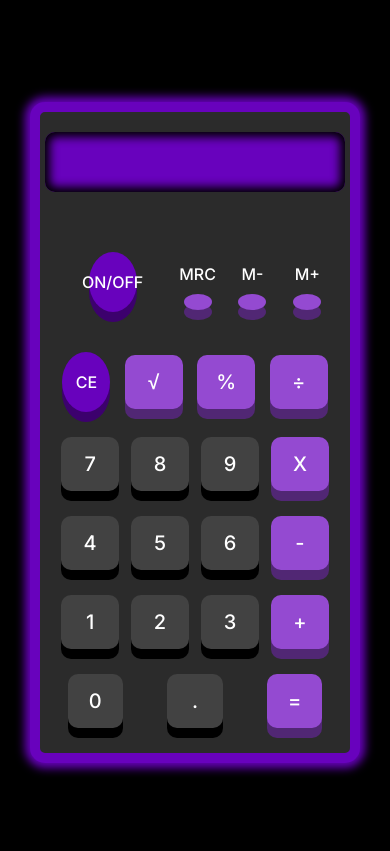
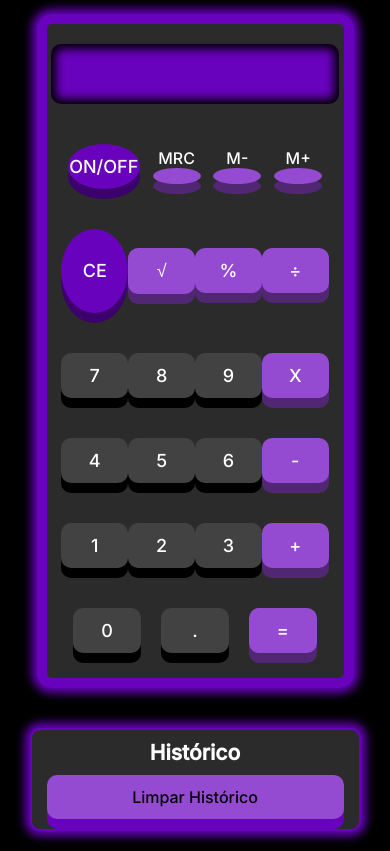
Before and after one commit to Andrey-Luccaa/Calculador, a plain HTML site: page index.html in a window 390 px wide. Drawn offline with Linux system fonts and the light colour scheme.

Commit message:
Add files via upload

```diff
--- a/css/style.css
+++ b/css/style.css
@@ -1,53 +1,70 @@
 @import url('https://fonts.googleapis.com/css2?family=Inter:wght@100;300;500&family=Poppins:wght@200;300;400;500&display=swap');
-*{
-    margin: 0px;
-    padding: 0px;
+
+* {
+    margin: 0;
+    padding: 0;
     font-family: 'Inter', sans-serif;
 }
+
 textarea:focus, input:focus {
     outline: 0;
 }
-:root{
+
+:root {
     --cor1: rgb(104, 2, 189);
+    --cor2: rgb(148, 74, 209);
     --bx1: rgb(60, 1, 109);
-    --cor2: rgb(148, 74, 209);
     --bx2: rgb(81, 39, 116);
+    --cinza: rgb(66, 66, 66);
+    --preto-inset: rgb(0, 0, 0);
+}
 
-}
-body{
+/* Estrutura */
+body {
     background: black;
     height: 100vh;
     display: flex;
     justify-content: center;
     align-items: center;
 }
-.box1{
+
+.box1 {
     display: flex;
-    justify-content: center;
+    justify-content: space-around;
     align-items: center;
     margin: 30px;
     width: 100%;
 }
-.calculadora{
+
+.calculadora {
     background-color: rgb(43, 43, 43);
     width: 40%;
     margin-top: 20px;
     border-radius: 15px;
     display: flex;
-    justify-content: center;
+    flex-direction: column;
     align-items: center;
-    flex-direction: column;
-    box-shadow: 0px 0px 10px 5px var(--cor1);
+    box-shadow: 0 0 10px 5px var(--cor1);
     border: solid var(--cor1) 10px;
 }
-.linha0{
+
+.linha0, .linha1, .linha2, .linha3, .linha4, .linha5, .linha6 {
     display: flex;
+    width: 90%;
     align-items: center;
-    margin: 20px;
-    width: 90%;
+    justify-content: space-around;
+    margin: 20px 0;
+    color: white;
 }
-.numbox{
-    margin: 20px;
+
+.linha6 {
+    margin-bottom: 25px;
+    width: 82%;
+    justify-content: space-between;
+}
+
+/* Display */
+.numbox {
     width: 90%;
     height: 40px;
     color: white;
@@ -57,477 +74,201 @@ body{
     border-radius: 10px;
     display: flex;
     align-items: center;
-    box-shadow: 0px 0px 10px 5px black inset;
+    box-shadow: inset 0 0 10px 5px black;
+    margin: 20px 0;
 }
-#conta{
+
+#conta {
     width: 90%;
     height: 100%;
     font-size: 30px;
     border: none;
-    margin: 10px;
     background: transparent;
     color: white;
-    cursor:initial;
+    margin: 10px;
+    cursor: initial;
 }
-.linha1{
+
+/* Botões Gerais */
+button, .on, .CE, .raiz, .porcentagem, .divisao, .multiplicacao, .subtracao, .soma, .resultado,
+.numero0, .numero1, .numero2, .numero3, .numero4, .numero5, .numero6, .numero7, .numero8, .numero9, .ponto {
     display: flex;
-    margin: 20px;
-    width: 90%;
+    justify-content: center;
     align-items: center;
-    justify-content: space-around;
+    padding: 15px;
+    width: 10%;
+    font-size: 20px;
+    border-radius: 10px;
+    cursor: pointer;
+    box-shadow: 0 10px 0 0 var(--preto-inset);
 }
-.on{
-    margin: 20px;
+
+button:active, .on:active, .CE:active, .raiz:active, .porcentagem:active,
+.divisao:active, .multiplicacao:active, .subtracao:active, .soma:active,
+.resultado:active, .numero0:active, .ponto:active, .numero1:active, .numero2:active, .numero3:active, .numero4:active, .numero5:active, .numero6:active, .numero7:active, .numero8:active, .numero9:active{
+    animation: apertar 0.3s;
+}
+
+@keyframes apertar {
+    0% {
+        box-shadow: none;
+        margin-top: 10px;
+    }
+}
+
+.CE {
+    margin: 0px;
     border-radius: 50%;
     background-color: var(--cor1);
     padding: 10px;
     cursor: pointer;
-    width: 10%;
+    width: 60px;
+    height: 60px; /* adiciona altura igual à largura */
     display: flex;
     justify-content: center;
     align-items: center;
     color: white;
     box-shadow: 0px 10px 0px 0px var(--bx1);
 }
-.on:active{
-    animation: apertar 0.3s;
+
+.CE p {
+    margin: 0;
+    cursor: initial;
+    font-size: 18px;
 }
-.on p{
-    margin: 10px;
-    cursor: initial;
+
+.historico-container {
+    background-color: rgb(43, 43, 43);
+    border: 2px solid var(--cor1);
+    border-radius: 10px;
+    padding: 10px 15px;
+    max-height: 50%;
+    overflow-y: auto;
+    font-family: sans-serif;
+    font-size: 24px;
+    margin: 20px;
+    display: flex;
+    width: 30%;
+    flex-direction: column;
+    color: white;
+    box-shadow: 0px 0px 10px 5px var(--cor1);
 }
-@keyframes apertar{
-    0%{
-        box-shadow: none;
-        margin-top: 10px;
+
+.historico-container h3 {
+    margin-top: 0;
+    text-align: center;
 }
+
+#historico {
+    list-style: none;
+    padding: 0;
+    margin: 0;
+    color: white;
 }
-.mrc{
+
+#historico li {
+    margin: 5px 0;
+    padding: 5px;
+    border-bottom: 1px solid var(--cor1);
+}
+
+#limparHistorico{
+    width: 100%;
+    margin: 10% 0% 10% 0%;
+    font-size: 20px;
+    background: var(--cor2);
+    box-shadow: 0 10px 0 0 var(--cor1);
+    border: none;
+
+}
+
+
+/* Cores Específicas */
+.on, .CE {
+    background-color: var(--cor1);
+    box-shadow: 0 10px 0 0 var(--bx1);
+    border-radius: 50%;
+}
+
+.raiz, .porcentagem, .divisao, .multiplicacao, .subtracao, .soma, .resultado {
+    background: var(--cor2);
+    box-shadow: 0 10px 0 0 var(--bx2);
+}
+
+.numero0, .numero1, .numero2, .numero3, .numero4, .numero5, .numero6, .numero7, .numero8, .numero9, .ponto {
+    background: var(--cinza);
+}
+
+/* Botões de memória */
+.mrc, .M-, .M {
     display: flex;
+    flex-direction: column;
     align-items: center;
     justify-content: center;
-    flex-direction: column;
     color: white;
     width: 10%;
 }
-.mrc_title{
-    margin: 10px;
-}
-.mrc_botao{
+
+.mrc_botao, .m-_botao, .m_botao {
     background: var(--cor2);
     width: 100%;
     border-radius: 50%;
     display: flex;
     justify-content: center;
     align-items: center;
-    box-shadow: 0px 10px 0px 0px var(--bx2);
+    box-shadow: 0 10px 0 0 var(--bx2);
     cursor: pointer;
 }
-.mrc_botao:active{
+
+.mrc_botao:active, .m-_botao:active, .m_botao:active {
     animation: apertar 0.3s;
 }
-#mrc{
+
+#mrc, #m-, #m {
     width: 100%;
     background: transparent;
     border: none;
     cursor: pointer;
 }
-.M-{
-    display: flex;
+
+@media screen and (max-width: 800px) {
+    .box1 {
+        flex-direction: column;
         align-items: center;
         justify-content: center;
-    flex-direction: column;
-    color: white;
-    width: 10%;
     }
-.m-_title{
-    margin: 10px;
+
+    .calculadora {
+        width: 90%;
+        margin-bottom: 20px;
     }
-.m-_botao{
-    background: var(--cor2);
-    width: 100%;
-    border-radius: 50%;
-    display: flex;
-    justify-content: center;
-    align-items: center;
-    box-shadow: 0px 10px 0px 0px var(--bx2);
-    cursor: pointer;
+
+    .historico-container {
+        width: 90%;
+        font-size: 18px;
+        max-height: 200px;
     }
-.m-_botao:active{
-    animation: apertar 0.3s;
+
+    button, .on, .CE, .raiz, .porcentagem, .divisao, .multiplicacao,
+    .subtracao, .soma, .resultado, .numero0, .numero1, .numero2, .numero3,
+    .numero4, .numero5, .numero6, .numero7, .numero8, .numero9, .ponto {
+        width: 18%;
+        font-size: 18px;
+        padding: 12px;
     }
-#m-{
-    width: 100%;
-    background: transparent;
-    border: none;
-    cursor: pointer;
+
+    .mrc, .M-, .M {
+        width: 18%;
     }
-.M{
-    display: flex;
-    align-items: center;
-    justify-content: center;
-    flex-direction: column;
-    color: white;
-    width: 10%;
+
+    .numbox {
+        font-size: 20px;
+        height: auto;
+        min-height: 40px;
     }
-.m_title{
-    margin: 10px;
-    color: white;
-}
-.m_botao{
-    background: var(--cor2);
-    width: 100%;
-    border-radius: 50%;
-    display: flex;
-    justify-content: center;
-    align-items: center;
-    box-shadow: 0px 10px 0px 0px var(--bx2);
-    cursor: pointer;
-}
-.m_botao:active{
-    animation: apertar 0.3s;
-}
-#m{
-    width: 100%;
-    background: transparent;
-    border: none;
-    cursor: pointer;
-}
-.linha2{
-    display: flex;
-    margin: 0px;
-    width: 90%;
-    align-items: center;
-    justify-content: space-around;
-    color: white;
-}
-.CE{
-    margin: 0px;
-    border-radius: 50%;
-    background-color: var(--cor1);
-    padding: 10px;
-    cursor: pointer;
-    width: 10%;
-    display: flex;
-    justify-content: center;
-    align-items: center;
-    color: white;
-    box-shadow: 0px 10px 0px 0px var(--bx1);
-}
-.CE:active{
-    animation: apertar 0.3s;
-}
-.CE p{
-    margin: 10px;
-    cursor: initial;
-}
-.raiz{
-    background: var(--cor2);
-    box-shadow: 0px 10px 0px 0px var(--bx2);
-    padding: 15px;
-    width: 10%;
-    display: flex;
-    justify-content: center;
-    align-items: center;
-    font-size: 20px;
-    font-weight: bold;
-    border-radius: 10px;
-    cursor: pointer;
-}
-.raiz:active{
-    animation: apertar 0.3s;
-}
-.porcentagem{
-    background: var(--cor2);
-    box-shadow: 0px 10px 0px 0px var(--bx2);
-    padding: 15px;
-    width: 10%;
-    display: flex;
-    justify-content: center;
-    align-items: center;
-    font-size: 20px;
-    border-radius: 10px;
-    cursor: pointer;
-}
-.porcentagem:active{
-    animation: apertar 0.3s;
-}
-.divisao{
-    background: var(--cor2);
-    box-shadow: 0px 10px 0px 0px var(--bx2);
-    padding: 15px;
-    width: 10%;
-    display: flex;
-    justify-content: center;
-    align-items: center;
-    font-size: 20px;
-    border-radius: 10px;
-    cursor: pointer;
-}
-.divisao:active{
-    animation: apertar 0.3s;
-}
-.linha3{
-    display: flex;
-    margin-top: 25px;
-    width: 90%;
-    align-items: center;
-    justify-content: space-around;
-    color: white;
-}
-.numero7{
-    background: rgb(66, 66, 66);
-    padding: 15px;
-    width: 10%;
-    display: flex;
-    justify-content: center;
-    align-items: center;
-    font-size: 20px;
-    border-radius: 10px;
-    box-shadow: 0px 10px 0px 0px rgb(0, 0, 0);
-    cursor: pointer;
-}
-.numero7:active{
-    animation: apertar 0.3s;
-}
-.numero8{
-    background: rgb(66, 66, 66);
-    padding: 15px;
-    width: 10%;
-    display: flex;
-    justify-content: center;
-    align-items: center;
-    font-size: 20px;
-    border-radius: 10px;
-    box-shadow: 0px 10px 0px 0px rgb(0, 0, 0);
-    cursor: pointer;
-}
-.numero8:active{
-    animation: apertar 0.3s;
-}
-.numero9{
-    background: rgb(66, 66, 66);
-    padding: 15px;
-    width: 10%;
-    display: flex;
-    justify-content: center;
-    align-items: center;
-    font-size: 20px;
-    border-radius: 10px;
-    box-shadow: 0px 10px 0px 0px rgb(0, 0, 0);
-    cursor: pointer;
-}
-.numero9:active{
-    animation: apertar 0.3s;
-}
-.multiplicacao{
-    background: var(--cor2);
-    box-shadow: 0px 10px 0px 0px var(--bx2);
-    padding: 15px;
-    width: 10%;
-    display: flex;
-    justify-content: center;
-    align-items: center;
-    font-size: 20px;
-    border-radius: 10px;
-    cursor: pointer;
-}
-.multiplicacao:active{
-    animation: apertar 0.3s;
-}
-.linha4{
-    display: flex;
-    margin-top: 25px;
-    width: 90%;
-    align-items: center;
-    justify-content: space-around;
-    color: white;
-    flex-direction: row;
-}
-.numero4{
-    background: rgb(66, 66, 66);
-    padding: 15px;
-    width: 10%;
-    display: flex;
-    justify-content: center;
-    align-items: center;
-    font-size: 20px;
-    border-radius: 10px;
-    box-shadow: 0px 10px 0px 0px rgb(0, 0, 0);
-    cursor: pointer;
-}
-.numero4:active{
-    animation: apertar 0.3s;
-}
-.numero5{
-    background: rgb(66, 66, 66);
-    padding: 15px;
-    width: 10%;
-    display: flex;
-    justify-content: center;
-    align-items: center;
-    font-size: 20px;
-    border-radius: 10px;
-    box-shadow: 0px 10px 0px 0px rgb(0, 0, 0);
-    cursor: pointer;
-}
-.numero5:active{
-    animation: apertar 0.3s;
-}
-.numero6{
-    background: rgb(66, 66, 66);
-    padding: 15px;
-    width: 10%;
-    display: flex;
-    justify-content: center;
-    align-items: center;
-    font-size: 20px;
-    border-radius: 10px;
-    box-shadow: 0px 10px 0px 0px rgb(0, 0, 0);
-    cursor: pointer;
-}
-.numero6:active{
-    animation: apertar 0.3s;
-}
-.subtracao{
-    background: var(--cor2);
-    box-shadow: 0px 10px 0px 0px var(--bx2);
-    padding: 15px;
-    width: 10%;
-    display: flex;
-    justify-content: center;
-    align-items: center;
-    font-size: 20px;
-    border-radius: 10px;
-    cursor: pointer;
-}
-.subtracao:active{
-    animation: apertar 0.3s;
-}
-.linha5{
-    display: flex;
-    margin-top: 25px;
-    width: 90%;
-    align-items: center;
-    justify-content: space-around;
-    color: white;
-}
-.numero1{
-    background: rgb(66, 66, 66);
-    padding: 15px;
-    width: 10%;
-    display: flex;
-    justify-content: center;
-    align-items: center;
-    font-size: 20px;
-    border-radius: 10px;
-    box-shadow: 0px 10px 0px 0px rgb(0, 0, 0);
-    cursor: pointer;
-}
-.numero1:active{
-    animation: apertar 0.3s;
-}
-.numero2{
-    background: rgb(66, 66, 66);
-    padding: 15px;
-    width: 10%;
-    display: flex;
-    justify-content: center;
-    align-items: center;
-    font-size: 20px;
-    border-radius: 10px;
-    box-shadow: 0px 10px 0px 0px rgb(0, 0, 0);
-    cursor: pointer;
-}
-.numero2:active{
-    animation: apertar 0.3s;
-}
-.numero3{
-    background: rgb(66, 66, 66);
-    padding: 15px;
-    width: 10%;
-    display: flex;
-    justify-content: center;
-    align-items: center;
-    font-size: 20px;
-    border-radius: 10px;
-    box-shadow: 0px 10px 0px 0px rgb(0, 0, 0);
-    cursor: pointer;
-}
-.numero3:active{
-    animation: apertar 0.3s;
-}
-.soma{
-    background: var(--cor2);
-    box-shadow: 0px 10px 0px 0px var(--bx2);
-    padding: 15px;
-    width: 10%;
-    display: flex;
-    justify-content: center;
-    align-items: center;
-    font-size: 20px;
-    border-radius: 10px;
-    cursor: pointer;
-}
-.soma:active{
-    animation: apertar 0.3s;
-}
-.linha6{
-    display: flex;
-    margin-top: 25px;
-    margin-bottom: 25px;
-    width: 82%;
-    align-items: center;
-    justify-content: space-between;
-    color: white;
-}
-.numero0{
-    background: rgb(66, 66, 66);
-    padding: 15px;
-    width: 10%;
-    display: flex;
-    justify-content: center;
-    align-items: center;
-    font-size: 20px;
-    border-radius: 10px;
-    box-shadow: 0px 10px 0px 0px rgb(0, 0, 0);
-    cursor: pointer;
-}
-.numero0:active{
-    animation: apertar 0.3s;
-}
-.ponto{
-    background: rgb(66, 66, 66);
-    padding: 15px;
-    width: 10%;
-    display: flex;
-    justify-content: center;
-    align-items: center;
-    font-size: 20px;
-    border-radius: 10px;
-    box-shadow: 0px 10px 0px 0px rgb(0, 0, 0);
-    cursor: pointer;
-}
-.ponto:active{
-    animation: apertar 0.3s;
-}
-.resultado{
-    background: var(--cor2);
-    box-shadow: 0px 10px 0px 0px var(--bx2);
-    padding: 15px;
-    width: 10%;
-    display: flex;
-    justify-content: center;
-    align-items: center;
-    font-size: 20px;
-    border-radius: 10px;
-    cursor: pointer;
-}
-.resultado:active{
-    animation: apertar 0.3s;
-}
-@media screen and (max-width: 800px) {
-    .calculadora{
-        width: 90%;
+
+    #limparHistorico {
+        font-size: 16px;
+        margin: 10px 0 0 0;
     }
 }
--- a/index.html
+++ b/index.html
@@ -144,6 +144,11 @@
                 </div>
             </div>
         </div>
+        <div class="historico-container">
+            <h3>Histórico</h3>
+            <ul id="historico"></ul>
+            <button onclick="limparHistorico()"id=limparHistorico>Limpar Histórico</button>
+        </div>
     </div>
     <script src="js/script.js"></script>
 </body>
--- a/js/script.js
+++ b/js/script.js
@@ -41,139 +41,110 @@ botao_on.addEventListener('click', () => {
         document.documentElement.style.setProperty('--bx1', 'rgb(78, 78, 78)');
         document.documentElement.style.setProperty('--bx2', 'rgb(78, 78, 78)');
         numbox.textContent = 'Desligado';
+        calcular = '';
     }
 });
+
 botao_number0.addEventListener("click", () => {
-    if(ligado){
+    if (ligado) {
         numbox.textContent += '0';
         calcular += '0';
     }
 });
 
 botao_point.addEventListener("click", () => {
-    if(ligado){
+    if (ligado && !calcular.includes('.')) {
         numbox.textContent += '.';
         calcular += '.';
     }
 });
 
-botao_number1.addEventListener("click", () => {
-    if(ligado){
-        numbox.textContent += '1';
-        calcular += '1';
+const handleNumberClick = (num) => {
+    if (ligado) {
+        numbox.textContent += num;
+        calcular += num;
     }
-});
+};
 
-botao_number2.addEventListener("click", () => {
-    if(ligado){
-        numbox.textContent += '2';
-        calcular += '2';
-    }
-});
-
-botao_number3.addEventListener("click", () => {
-    if(ligado){
-        numbox.textContent += '3';
-        calcular += '3';
-    }
-});
-
-botao_number4.addEventListener("click", () => {
-    if(ligado){
-        numbox.textContent += '4';
-        calcular += '4';
-    }
-});
-
-botao_number5.addEventListener("click", () => {
-    if(ligado){
-        numbox.textContent += '5';
-        calcular += '5';
-    }
-});
-
-botao_number6.addEventListener("click", () => {
-    if(ligado){
-    numbox.textContent += '6';
-    calcular += '6';
-    }
-});
-
-botao_number7.addEventListener("click", () => {
-    if(ligado){
-    numbox.textContent += '7';
-    calcular += '7';
-    }
-});
-
-botao_number8.addEventListener("click", () => {
-    if(ligado){
-    numbox.textContent += '8';
-    calcular += '8';
-    }
-});
-
-botao_number9.addEventListener("click", () => {
-    if(ligado){
-    numbox.textContent += '9';
-    calcular += '9';
-    }
+[botao_number1, botao_number2, botao_number3, botao_number4, botao_number5, botao_number6, botao_number7, botao_number8, botao_number9].forEach((botao, index) => {
+    botao.addEventListener("click", () => handleNumberClick(index + 1));
 });
 
 botao_soma.addEventListener("click", () => {
-    if(ligado){
+    if (ligado) {
         numbox.textContent += ' + ';
         calcular += "+";
     }
 });
+
 botao_subtracao.addEventListener("click", () => {
-    if(ligado){
+    if (ligado) {
         numbox.textContent += ' - ';
         calcular += "-";
     }
 });
+
 botao_divisao.addEventListener("click", () => {
-    if(ligado){
+    if (ligado) {
         numbox.textContent += ' ÷ ';
         calcular += "/";
     }
 });
+
 botao_multiplicacao.addEventListener("click", () => {
-    if(ligado){
+    if (ligado) {
         numbox.textContent += ' X ';
         calcular += '*';
     }
 });
+
 botao_porcentagem.addEventListener("click", () => {
-    if(ligado){
+    if (ligado) {
         numbox.textContent += ' % ';
         calcular += "%";
     }
 });
+
 botao_raiz.addEventListener("click", () => {
-    if(ligado){
-    numbox.textContent += ' √ ';
-    calcular += Math. sqrt();
+    if (ligado) {
+        const resultadoRaiz = Math.sqrt(parseFloat(calcular) || 0);
+        numbox.textContent = '√(' + calcular + ') = ' + resultadoRaiz;
+        calcular = resultadoRaiz.toString();
     }
 });
+
 botao_ce.addEventListener("click", () => {
-    if(ligado){
+    if (ligado) {
         numbox.textContent = '';
-    calcular = 0
+        calcular = '';
     }
 });
-botao_resultado.addEventListener("click", () =>{
-    if(ligado){
+
+botao_resultado.addEventListener("click", () => {
+    if (ligado) {
         const resultado = calcularExpressao(calcular);
+        adicionarAoHistorico(`${numbox.textContent} = ${resultado}`);
         numbox.textContent = resultado;
-    calcular = resultado.toString()
+        calcular = resultado.toString();
     }
-})
+});
 
-function calcularExpressao(){
+
+function calcularExpressao(expressao) {
     try {
-        return eval(calcular);
+        return eval(expressao);
     } catch (error) {
         return "Erro na expressão";
     }
 }
+function adicionarAoHistorico(entrada) {
+    const lista = document.getElementById("historico");
+    const item = document.createElement("li");
+    item.textContent = entrada;
+    lista.appendChild(item);
+}
+
+function limparHistorico() {
+    const lista = document.getElementById("historico");
+    lista.innerHTML = "";
+}
```
Lines whose indentation alone changed are shown as unchanged.
